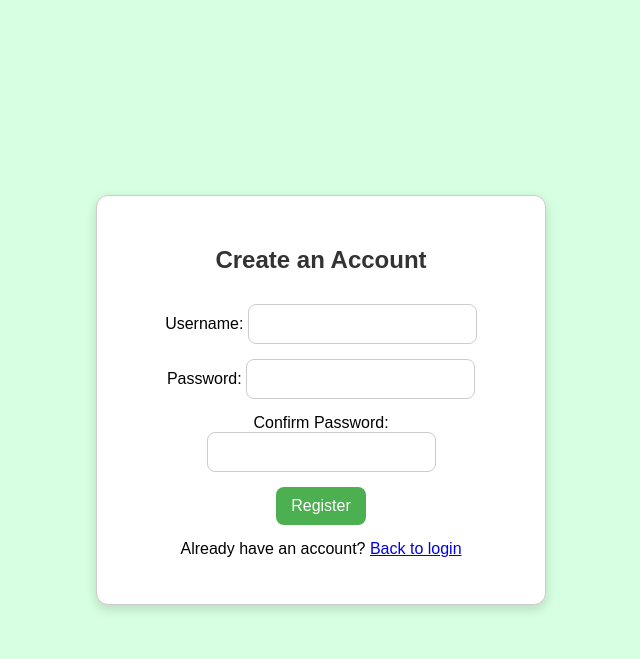
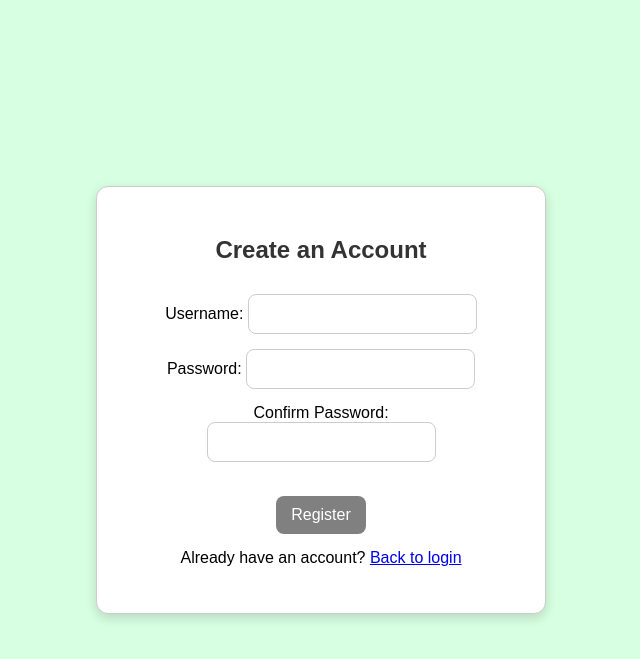
Before and after one commit to ayank674/therapistAI, a Flask app: template templates/signup.html in a window 1280 px wide. Shown: the top 659 px of the page, without its empty margins (319-959 px from the left). Run offline with Flask 3, Linux system fonts and the light colour scheme; the template is opened without the code that fills it, so the values that code supplies are empty.

Commit message:
Added password confirmation functionality

```diff
--- a/static/style.css
+++ b/static/style.css
@@ -109,7 +109,7 @@ h2 {
 }
 
 /* Text input field */
-#textInput {
+#textInput, #username, #password, #confirmPassword {
     flex: 1;
     padding: 10px;
     border-radius: 8px;
@@ -145,3 +145,30 @@ h2 {
 .botText span li + li {
     margin-top: 4px;
 }
+
+.error {
+    color: red;
+    font-size: 14px;
+    margin-top: 5px;
+}
+
+.success {
+    color: green;
+    font-size: 14px;
+    margin-top: 5px;
+}
+
+#submitBtn {
+    padding: 10px 15px;
+    font-size: 16px;
+    border: none;
+    border-radius: 8px;
+    background-color: grey;
+    color: white;
+    cursor: pointer;
+    transition: background-color 0.2s;
+}
+#submitBtn.enabled {
+    background-color: #4caf50;
+    cursor: pointer;
+}
--- a/templates/signup.html
+++ b/templates/signup.html
@@ -3,24 +3,26 @@
 <head>
     <title>Register</title>
     <link rel="stylesheet" href="../static/style.css">
+    <script src="../static/signup.js"></script>
 </head>
 <body>
     <div class="loginContainer">
         <h2>Create an Account</h2>
-        <form method="POST" action="/register" class="loginForm">
+        <form id="registrationForm" method="POST" action="/register" class="loginForm">
             <div class="formRow">
                 <label for="username">Username:</label>
-                <input id="textInput" type="text" name="username" required>
+                <input type="text" id="username" name="username" required>
             </div>
             <div class="formRow">
                 <label for="password">Password:</label>
-                <input id="textInput" type="password" name="password" required>
+                <input type="password" id="password" name="password" required>
             </div>
             <div class="formRow">
-                <label for="confirm-password">Confirm Password:</label>
-                <input id="textInput" type="password" name="password" required>
+                <label for="confirmPassword">Confirm Password:</label>
+                <input type="password" id="confirmPassword" name="confirm_password" required>
             </div>
-            <button id="buttonInput" type="submit">Register</button>
+            <p id="passwordError" class="error"></p>
+            <button type="submit" id="submitBtn" disabled>Register</button>
         </form>
         <p style="margin-top: 15px;">
             Already have an account? <a href="/login">Back to login</a>
```
Also changed, not shown: static/signup.js (added, +40 -0 lines).
